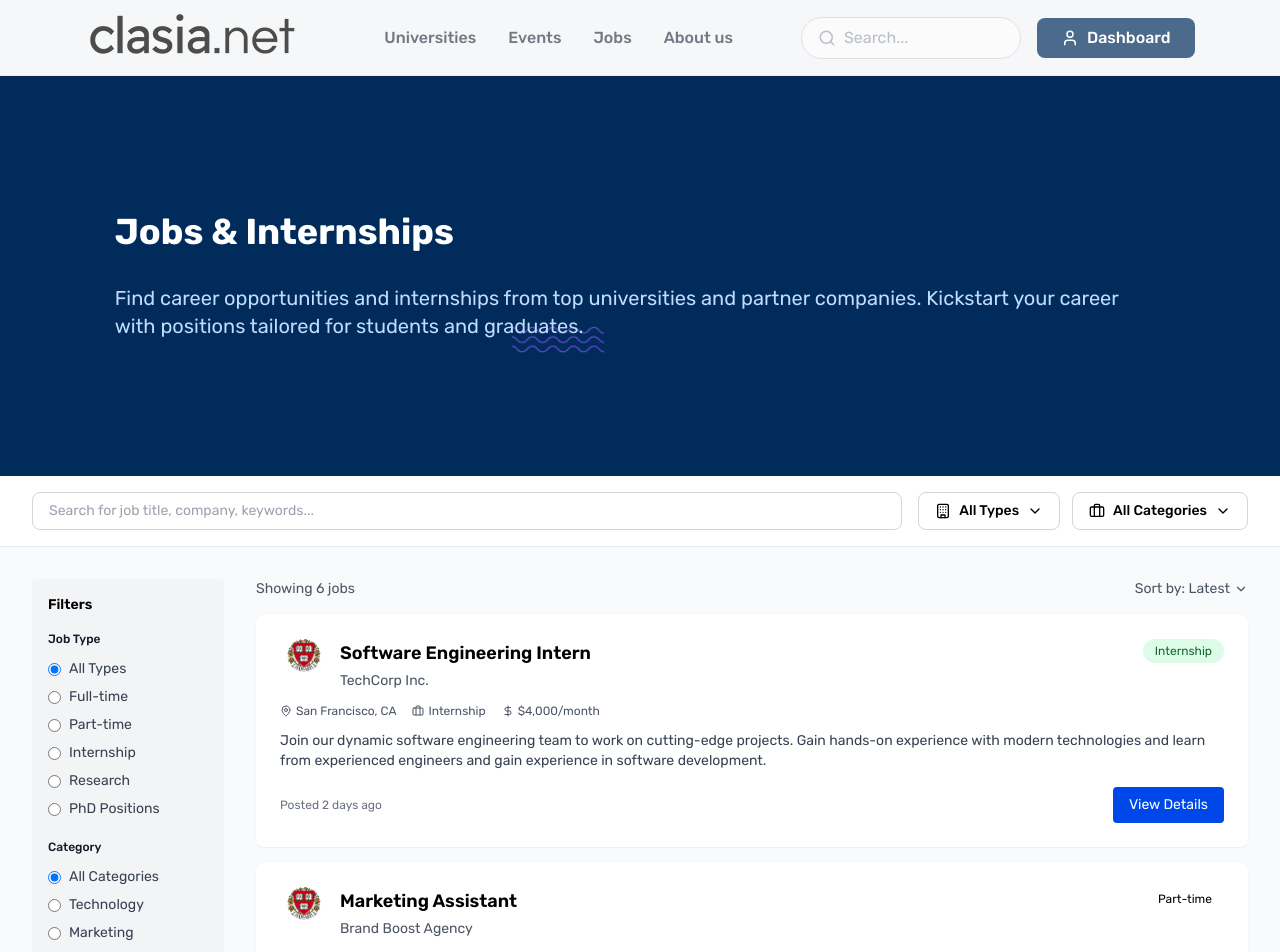
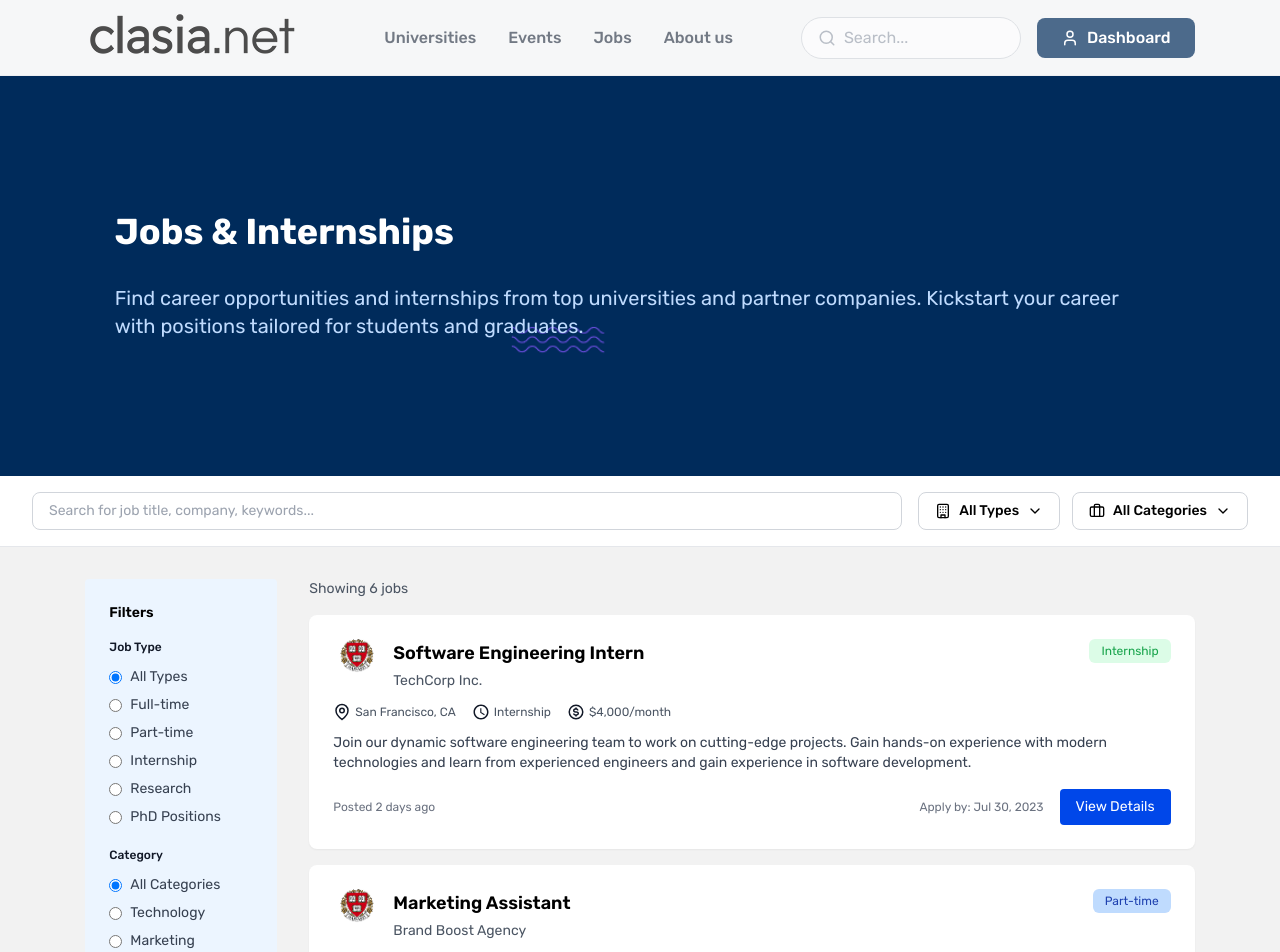
Before and after one commit to Sanjida-Khanam778/hugo-landing-page, a React (Vite) app: page /jobs in a window 1280 px wide. Shown: the top 952 px of the page. Built offline with nearby package versions, Linux system fonts and the light colour scheme.

Commit message:
job list created

```diff
--- a/src/Pages/Events/Jobs/UniversityJobs.jsx
+++ b/src/Pages/Events/Jobs/UniversityJobs.jsx
@@ -20,13 +20,13 @@ export default function UniversityJobs() {
 
   const getBadgeColor = (color) => {
     const colors = {
-      green: "bg-green-100 text-green-800",
-      blue: "bg-blue-100 text-blue-800",
-      yellow: "bg-yellow-100 text-yellow-800",
+      green: "bg-[#DCFCE7] text-[#16A34A]",
+      blue: "bg-[#BFDBFE] text-[#1E40AF]",
+      yellow: "bg-[#FEF9C3] text-[#854D0E]",
       red: "bg-red-100 text-red-800",
-      purple: "bg-purple-100 text-purple-800",
+      purple: "bg-[#F3E8FF] text-[#6B21A8]",
     };
-    return colors[color] || "bg-gray-100 text-gray-800";
+    return colors[color] || "bg-[#F3F4F6] text-[#111827]";
   };
 
   const jobs = [
--- a/src/Pages/Events/Jobs/components/JobList.jsx
+++ b/src/Pages/Events/Jobs/components/JobList.jsx
@@ -5,6 +5,9 @@ import {
   Building,
   ChevronDown,
 } from "lucide-react";
+import { BiDollarCircle } from "react-icons/bi";
+import { GrLocation } from "react-icons/gr";
+import { MdOutlineWatchLater } from "react-icons/md";
 
 export default function JobList({
   jobs,
@@ -14,7 +17,7 @@ export default function JobList({
   uni_logo,
 }) {
   return (
-    <div className="min-h-screen bg-gray-50">
+    <div className="min-h-screen bg-base">
       <div
         style={{ backgroundImage: `url(${background})` }}
         className="text-white flex items-center justify-center relative overflow-hidden bg-cover bg-no-repeat h-[50vh] px-8"
@@ -55,11 +58,11 @@ export default function JobList({
       </div>
 
       {/* Main Content */}
-      <div className="max-w-7xl mx-auto px-8 py-8">
+      <div className="w-11/12 mx-auto px-4 sm:px-6 lg:px-8 py-8">
         <div className="flex gap-8">
           {/* Filters Sidebar */}
           <div className="w-48 flex-shrink-0">
-            <div className="bg-gray-100 rounded p-4">
+            <div className="bg-[#ECF5FF] rounded p-6">
               <h3 className="font-semibold mb-4 text-sm">Filters</h3>
 
               {/* Job Type */}
@@ -172,10 +175,6 @@ export default function JobList({
               <p className="text-sm text-gray-600">
                 Showing {jobs.length} jobs
               </p>
-              <button className="text-sm text-gray-600 flex items-center">
-                Sort by: Latest
-                <ChevronDown size={14} className="ml-1" />
-              </button>
             </div>
 
             <div className="space-y-4">
@@ -197,7 +196,7 @@ export default function JobList({
                       </div>
                     </div>
                     <span
-                      className={`text-xs px-3 py-1 rounded-full ${getBadgeColor(
+                      className={`text-xs px-3 py-1 rounded-md ${getBadgeColor(
                         job.badgeColor
                       )}`}
                     >
@@ -207,15 +206,15 @@ export default function JobList({
 
                   <div className="flex items-center gap-4 text-xs text-gray-600 mb-3">
                     <span className="flex items-center">
-                      <MapPin size={12} className="mr-1" />
+                      <GrLocation className="mr-1 text-dark text-lg" />
                       {job.location}
                     </span>
                     <span className="flex items-center">
-                      <Briefcase size={12} className="mr-1" />
+                      <MdOutlineWatchLater className="mr-1 text-dark text-lg" />
                       {job.type}
                     </span>
                     <span className="flex items-center">
-                      <DollarSign size={12} className="mr-1" />
+                      <BiDollarCircle className="mr-1 text-dark text-lg" />
                       {job.salary}
                     </span>
                   </div>
@@ -226,12 +225,15 @@ export default function JobList({
 
                   <div className="flex items-center justify-between">
                     <span className="text-xs text-gray-500">{job.posted}</span>
+                    <div>
+                      <span className="text-xs text-gray-500 mr-4">Apply by: Jul 30, 2023</span>
                       <button
                         onClick={() => onViewDetails(job)}
                         className="bg-blue text-white px-4 py-2 rounded text-sm transition-colors"
                       >
                         View Details
                       </button>
+                    </div>
                   </div>
                 </div>
               ))}
```
Lines whose indentation alone changed are shown as unchanged.
